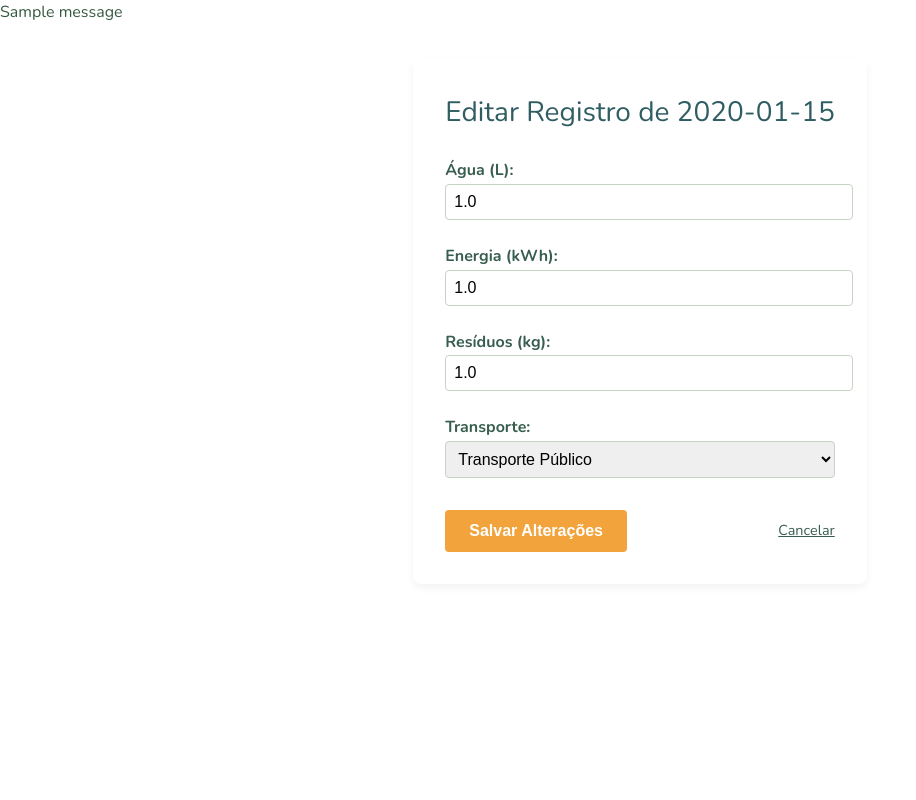
After one commit to eduzin3983/EcoTrack-Flask, a Flask app: page /historico/edit/1 in a window 1280 px wide. The commit adds this page. Shown: the whole page, without its empty margins (0-916 px from the left). Run offline with Flask 3, Linux system fonts and the light colour scheme; a user stored in the database is signed in; tables that the repository leaves empty hold one stand-in row (values such as "Sample post"); one stand-in notice (Sample message) is shown.

Commit message:
Criando funcao de Editar e Excluir registros na aba de historico

```diff
--- a/app/routes/dashboard.py
+++ b/app/routes/dashboard.py
@@ -4,8 +4,7 @@ from flask_login import login_required, current_user
 from datetime import datetime, timezone
 from app.models import RegistrosDiarios
 from app import db
-from app.services.algoritmos import (calcular_score_registro, classificar_score, classificar_variavel_agua,
-                            classificar_variavel_energia, classificar_variavel_residuos, classificar_variavel_transporte, score_transporte)
+from app.services.algoritmos import (calcular_score_registro, classificar_score)
 
 dashboard_bp = Blueprint('dashboard', __name__)
 
@@ -174,6 +173,7 @@ def historico():
         classificacao = classificar_score(score)
         transporte_amigavel = TRANSPORTE_MAP.get(reg.transporte, reg.transporte)
         dados_registros.append({
+            "id": reg.id,
             "data_registro": reg.data_registro,
             "agua": reg.agua,
             "energia": reg.energia,
@@ -189,3 +189,42 @@ def historico():
         dados_registros.sort(key=lambda x: x.get("transporte"))
 
     return render_template('historico.html', dados_registros=dados_registros)
+
+@dashboard_bp.route('/historico/edit/<int:registro_id>', methods=['GET', 'POST'])
+@login_required
+def editar_registro(registro_id):
+    from app.models import RegistrosDiarios
+    reg = RegistrosDiarios.query.filter_by(id=registro_id, user_id=current_user.id).first_or_404()
+
+    if request.method == 'POST':
+        try:
+            reg.agua    = float(request.form['agua'])
+            reg.energia = float(request.form['energia'])
+            reg.residuos= float(request.form['residuos'])
+            reg.transporte = request.form['transporte']
+            db.session.commit()
+            flash("Registro atualizado com sucesso!", "success")
+            return redirect(url_for('dashboard.historico'))
+        except Exception:
+            flash("Erro ao atualizar. Verifique os dados e tente novamente.", "danger")
+            db.session.rollback()
+            # cai para o render_template
+
+    return render_template('editar_registro.html', reg=reg, transporte_map=TRANSPORTE_MAP)
+
+from flask import abort
+
+@dashboard_bp.route('/historico/delete/<int:registro_id>', methods=['POST'])
+@login_required
+def excluir_registro(registro_id):
+    # Busca o registro
+    reg = RegistrosDiarios.query.get_or_404(registro_id)
+
+    # Garante que o usuário só possa excluir seus próprios registros
+    if reg.user_id != current_user.id:
+        abort(403)
+
+    db.session.delete(reg)
+    db.session.commit()
+    flash("Registro excluído com sucesso!", "success")
+    return redirect(url_for('dashboard.historico'))
--- /dev/null
+++ b/static/css/editar.css
@@ -0,0 +1,60 @@
+.editar-container {
+    max-width: 500px;
+    margin: 2rem auto;
+    padding: 2rem;
+    background: #ffffff;
+    border-radius: 8px;
+    box-shadow: 0 4px 8px rgba(0,0,0,0.05);
+  }
+
+  .editar-container h2 {
+    margin-bottom: 1.5rem;
+    font-size: 1.75rem;
+    color: #2f5d62;
+    text-align: center;
+  }
+
+  .editar-form label {
+    display: block;
+    margin-bottom: .5rem;
+    font-weight: 600;
+    color: #385e4f;
+  }
+
+  .editar-form input,
+  .editar-form select {
+    width: 100%;
+    padding: .5rem;
+    margin-bottom: 1rem;
+    border: 1px solid #c5d4c3;
+    border-radius: 4px;
+    font-size: 1rem;
+  }
+
+  .editar-form .actions {
+    display: flex;
+    justify-content: space-between;
+    align-items: center;
+    margin-top: 1rem;
+  }
+
+  .editar-form .btn-primary {
+    background-color: #f2a33c;
+    color: white;
+    border: none;
+    padding: .75rem 1.5rem;
+    border-radius: 4px;
+    font-size: 1rem;
+    cursor: pointer;
+    transition: background-color .2s;
+  }
+
+  .editar-form .btn-primary:hover {
+    background-color: #d48b25;
+  }
+
+  .editar-form .btn-cancel {
+    color: #385e4f;
+    text-decoration: underline;
+    font-size: .9rem;
+  }
--- /dev/null
+++ b/templates/editar_registro.html
@@ -0,0 +1,51 @@
+<!DOCTYPE html>
+<html lang="pt-BR">
+<head>
+  <meta charset="UTF-8">
+  <title>Editar Registro</title>
+  <link rel="icon" type="image/png" href="/static/img/index/icone-planeta.png">
+
+  <link rel="stylesheet" href="https://fonts.googleapis.com/css2?family=Nunito:wght@400;700&display=swap">
+
+  <link rel="stylesheet" href="/static/css/style.css">
+  <link rel="stylesheet" href="/static/css/registro.css">
+  <link rel="stylesheet" href="/static/css/editar.css">
+</head>
+<body>
+    {% with messages = get_flashed_messages(with_categories=true) %}
+      {% for cat, msg in messages %}
+        <div class="alert alert-{{cat}}">{{ msg }}</div>
+      {% endfor %}
+    {% endwith %}
+
+    <div class="editar-container">
+      <h2>Editar Registro de {{ reg.data_registro }}</h2>
+      <form method="POST" class="editar-form">
+        <label>Água (L):
+          <input name="agua" type="number" step="0.1" min="0" value="{{ reg.agua }}" required>
+        </label>
+
+        <label>Energia (kWh):
+          <input name="energia" type="number" step="0.1" min="0" value="{{ reg.energia }}" required>
+        </label>
+
+        <label>Resíduos (kg):
+          <input name="residuos" type="number" step="0.1" min="0" value="{{ reg.residuos }}" required>
+        </label>
+
+        <label>Transporte:
+          <select name="transporte" required>
+            {% for key, label in transporte_map.items() %}
+              <option value="{{ key }}" {% if key == reg.transporte %}selected{% endif %}>{{ label }}</option>
+            {% endfor %}
+          </select>
+        </label>
+
+        <div class="actions">
+          <button type="submit" class="btn-primary">Salvar Alterações</button>
+          <a href="{{ url_for('dashboard.historico') }}" class="btn-cancel">Cancelar</a>
+        </div>
+      </form>
+    </div>
+  </body>
+  </html>
```
Also changed, not shown: app/routes/sugestoes.py (+2 -5 lines), static/css/historico.css (+13 -0 lines), templates/historico.html (+11 -0 lines).
